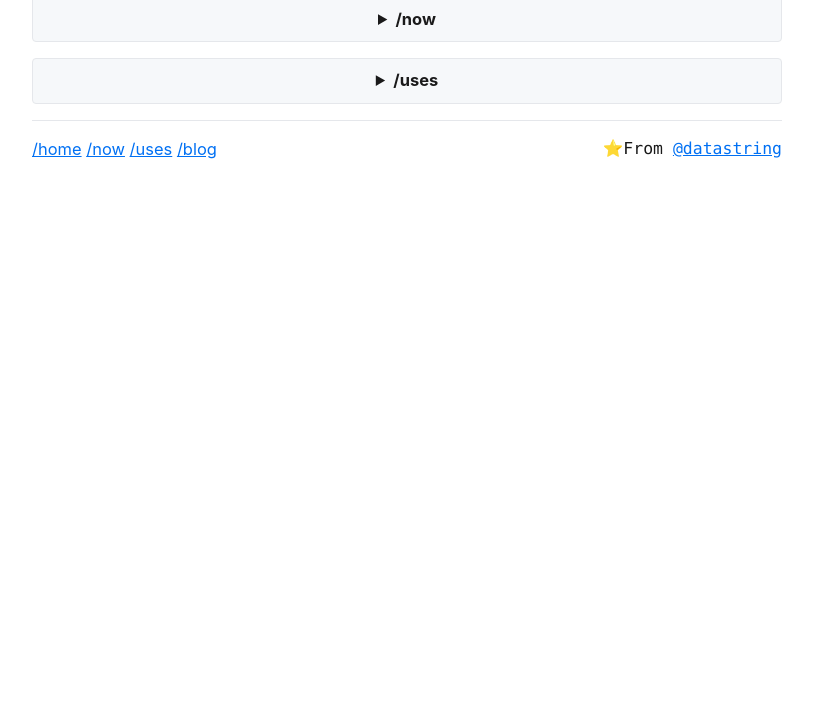
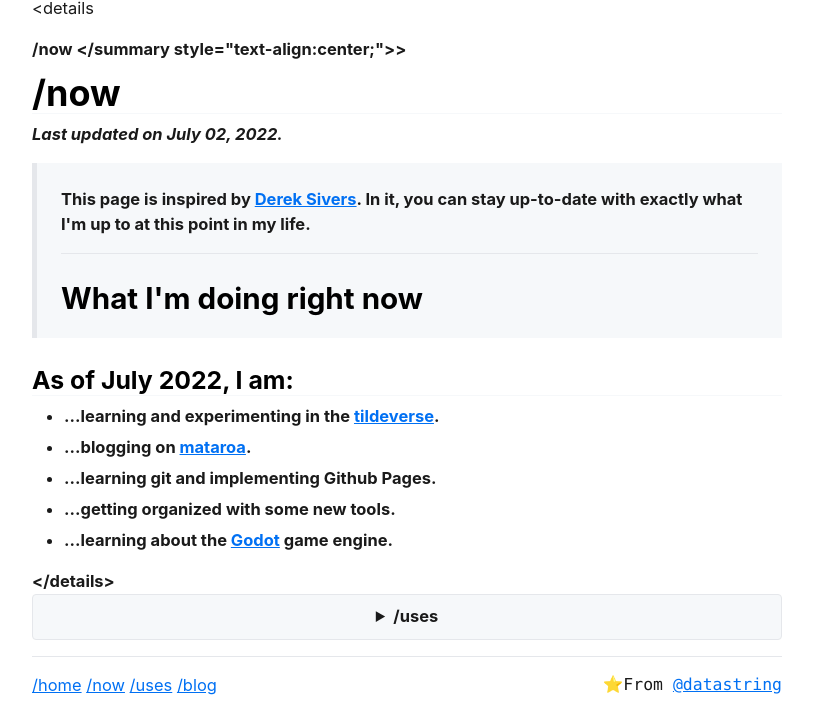
Before and after one commit to datastring/datastring.github.io, a Jekyll site: the page built from index2.md, in a window 1280 px wide. Shown: the part 569-1282 px from the top of the page, without its empty margins (233-1046 px from the left). Built offline with Jekyll 4.4.1, drawn with Linux system fonts in a browser that asks for light colours; before the commit the page ends 900 px from its top, so only the background shows below that.

Commit message:
Update index2.md

```diff
--- a/index2.md
+++ b/index2.md
@@ -14,10 +14,10 @@
     <img src="https://media.giphy.com/media/3o7WIHsSrmSmbfdwIM/giphy.gif" width="350" />
 </p>
 
-<details style="text-align:center;">
+<details
 <summary>
 /now
-</summary>
+</summary style="text-align:center;">>
 <h1>/now</h1>
 <p><em>Last updated on July 02, 2022.</em></p>
 <blockquote>
@@ -35,8 +35,8 @@
 </ul>
 </details>
 
-<details style="text-align:center;">
-<summary>
+<details>
+<summary style="text-align:center;">
 /uses
 </summary>
 <h1>/uses</h1>
```
